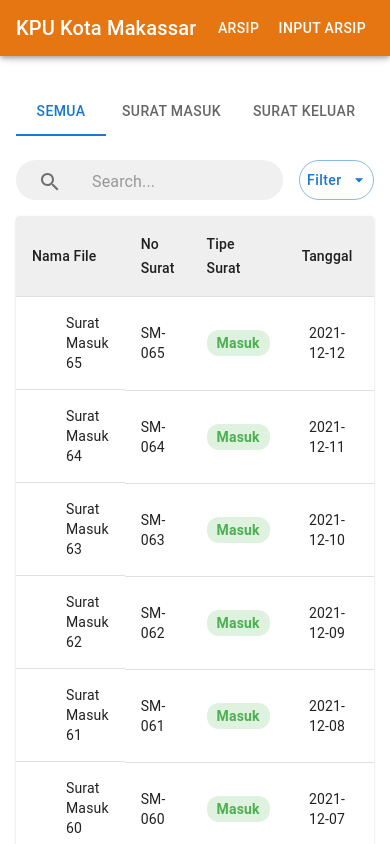
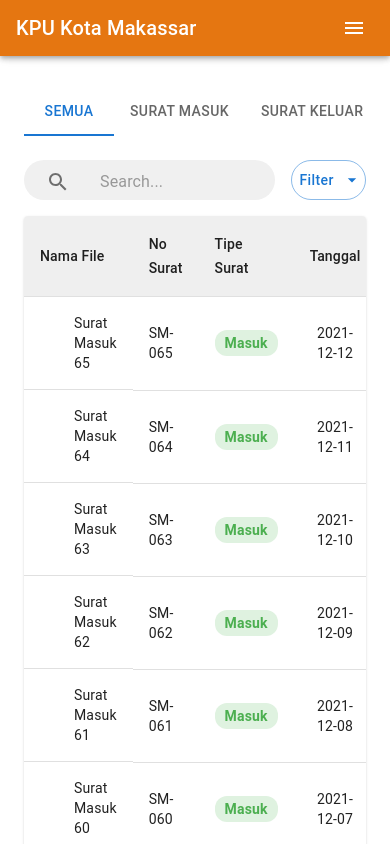
Before and after one commit to Asygarr/persuratan-KPU, a Next.js app: page / in a window 390 px wide. Shown: the top 844 px of the page. Built offline with nearby package versions, Linux system fonts and the light colour scheme; some icons are missing.

Commit message:
responsive navbar

```diff
--- a/app/layout.tsx
+++ b/app/layout.tsx
@@ -1,19 +1,5 @@
-import {
-  AppBar,
-  Toolbar,
-  Typography,
-  Button,
-  CssBaseline,
-} from "@mui/material";
-import Link from "next/link";
-
-import "./globals.css";
+import ResponsiveNavbar from "@/components/ResponsiveNavbar";
 import ScrollToTopButton from "@/components/ScrollToTopButton";
-
-export const metadata = {
-  title: "Aplikasi Persuratan",
-  description: "Sistem persuratan berbasis website",
-};
 
 export default function RootLayout({
   children,
@@ -23,27 +9,8 @@ export default function RootLayout({
   return (
     <html lang="id">
       <body>
-        <CssBaseline />
-        <AppBar position="fixed" sx={{ backgroundColor: "#E57611" }}>
-          <Toolbar>
-            <Typography variant="h6" sx={{ flexGrow: 1 }}>
-              <Link
-                href={"/home"}
-                style={{ color: "inherit", textDecoration: "none" }}
-              >
-                KPU Kota Makassar
-              </Link>
-            </Typography>
-            <Button color="inherit" component={Link} href="/arsip">
-              Arsip
-            </Button>
-            <Button color="inherit" component={Link} href="/input-arsip">
-              Input Arsip
-            </Button>
-          </Toolbar>
-        </AppBar>
+        <ResponsiveNavbar />
         <main style={{ marginTop: "64px" }}>{children}</main>
-
         <ScrollToTopButton />
       </body>
     </html>
--- /dev/null
+++ b/components/ResponsiveNavbar.tsx
@@ -0,0 +1,80 @@
+"use client";
+
+import { useState } from "react";
+import {
+  AppBar,
+  Toolbar,
+  Typography,
+  Button,
+  IconButton,
+  Menu,
+  MenuItem,
+  Box,
+} from "@mui/material";
+import MenuIcon from "@mui/icons-material/Menu";
+import Link from "next/link";
+
+export default function ResponsiveNavbar() {
+  const [anchorEl, setAnchorEl] = useState<null | HTMLElement>(null);
+
+  const handleMenuOpen = (event: React.MouseEvent<HTMLElement>) => {
+    setAnchorEl(event.currentTarget);
+  };
+
+  const handleMenuClose = () => {
+    setAnchorEl(null);
+  };
+
+  return (
+    <AppBar position="fixed" sx={{ backgroundColor: "#E57611" }}>
+      <Toolbar>
+        <Typography variant="h6" sx={{ flexGrow: 1 }}>
+          <Link
+            href="/home"
+            style={{ color: "inherit", textDecoration: "none" }}
+          >
+            KPU Kota Makassar
+          </Link>
+        </Typography>
+
+        {/* Menu untuk tampilan desktop */}
+        <Box sx={{ display: { xs: "none", md: "flex" }, gap: "1rem" }}>
+          <Button color="inherit" component={Link} href="/arsip">
+            Arsip
+          </Button>
+          <Button color="inherit" component={Link} href="/input-arsip">
+            Input Arsip
+          </Button>
+        </Box>
+
+        {/* Menu burger untuk tampilan mobile */}
+        <Box sx={{ display: { xs: "block", md: "none" } }}>
+          <IconButton
+            edge="start"
+            color="inherit"
+            aria-label="menu"
+            onClick={handleMenuOpen}
+          >
+            <MenuIcon />
+          </IconButton>
+          <Menu
+            anchorEl={anchorEl}
+            open={Boolean(anchorEl)}
+            onClose={handleMenuClose}
+          >
+            <MenuItem onClick={handleMenuClose} component={Link} href="/arsip">
+              Arsip
+            </MenuItem>
+            <MenuItem
+              onClick={handleMenuClose}
+              component={Link}
+              href="/input-arsip"
+            >
+              Input Arsip
+            </MenuItem>
+          </Menu>
+        </Box>
+      </Toolbar>
+    </AppBar>
+  );
+}
```
